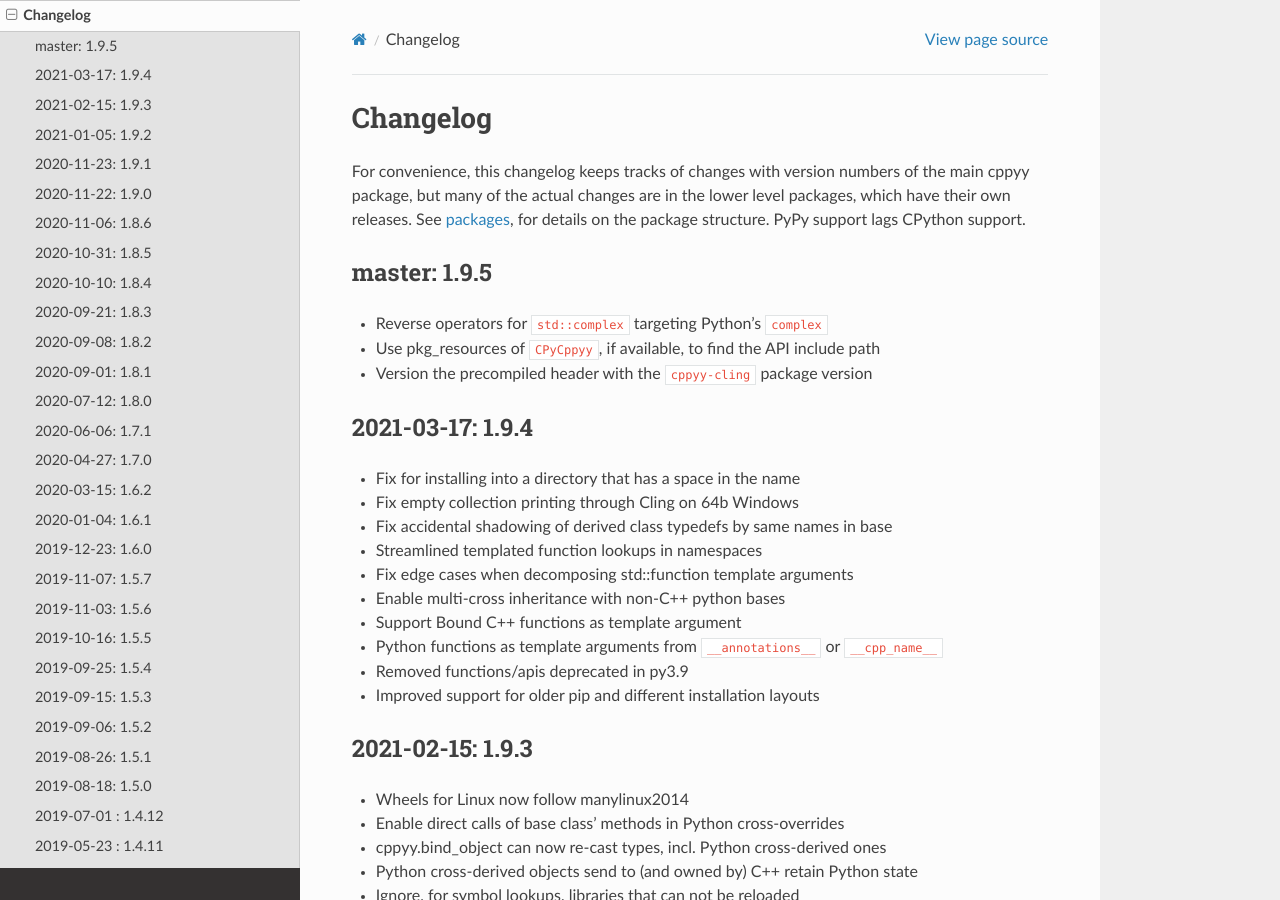
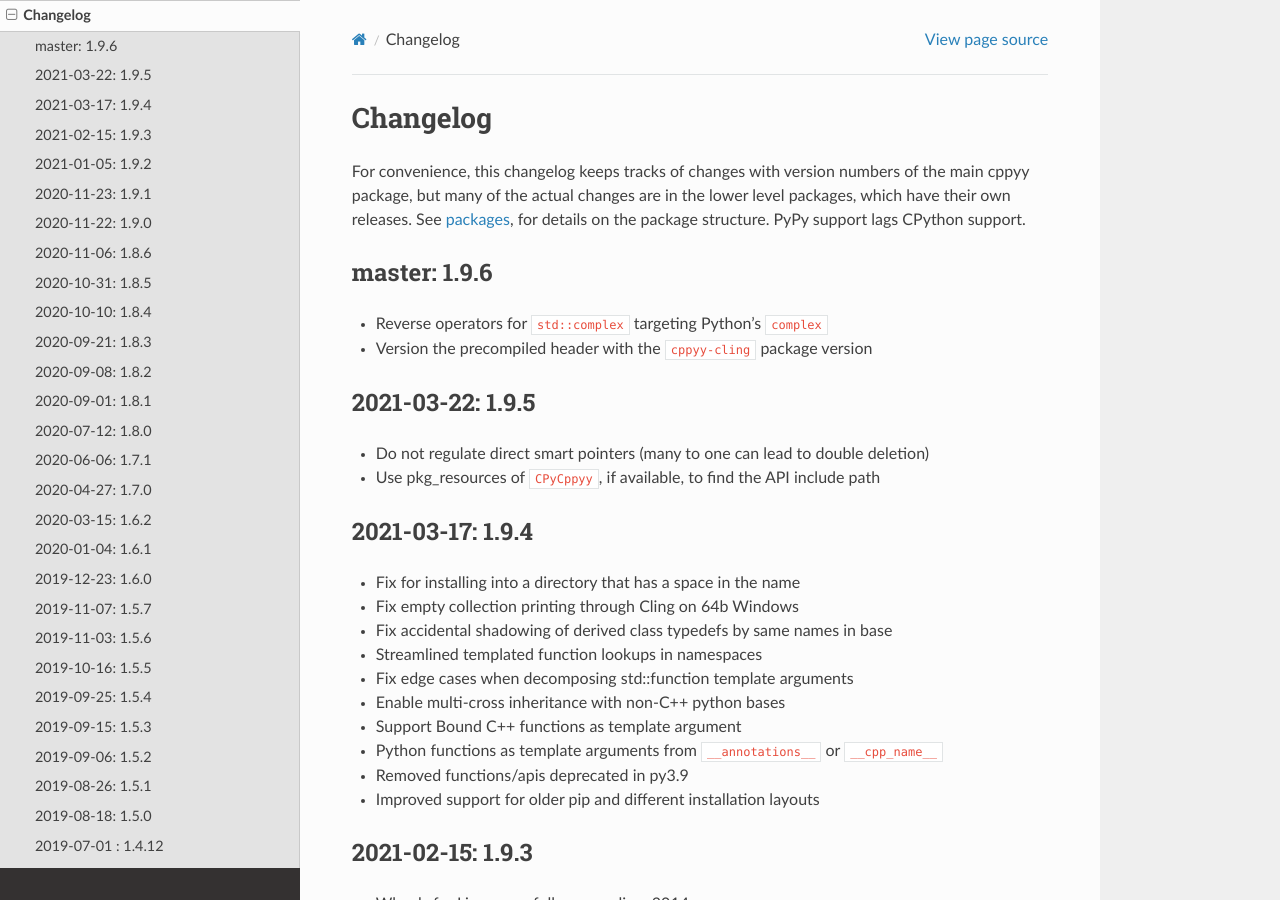
Before and after one commit to wlav/cppyy, a Sphinx documentation site: the page built from doc/source/changelog.rst, in a window 1280 px wide and 900 px high. Built offline with Sphinx 7.4.7 and the Read the Docs theme 2.0.0, drawn with Linux system fonts in a browser that asks for light colours.

Commit message:
start release 1.9.5

```diff
--- a/doc/source/changelog.rst
+++ b/doc/source/changelog.rst
@@ -10,12 +10,18 @@
 PyPy support lags CPython support.
 
 
-master: 1.9.5
+master: 1.9.6
 -------------
 
 * Reverse operators for ``std::complex`` targeting Python's ``complex``
+* Version the precompiled header with the ``cppyy-cling`` package version
+
+
+2021-03-22: 1.9.5
+-----------------
+
+* Do not regulate direct smart pointers (many to one can lead to double deletion)
 * Use pkg_resources of ``CPyCppyy``, if available, to find the API include path
-* Version the precompiled header with the ``cppyy-cling`` package version
 
 
 2021-03-17: 1.9.4
--- a/python/cppyy/_version.py
+++ b/python/cppyy/_version.py
@@ -1 +1 @@
-__version__ = '1.9.4'
+__version__ = '1.9.5'
--- a/setup.py
+++ b/setup.py
@@ -23,7 +23,7 @@
             requirements = ['cppyy-backend<=1.10', 'cppyy-cling<=6.18.2.3']
 except ImportError:
     # CPython
-    requirements = ['CPyCppyy==1.12.3', 'cppyy-backend==1.14.3', 'cppyy-cling==6.21.6']
+    requirements = ['CPyCppyy==1.12.4', 'cppyy-backend==1.14.3', 'cppyy-cling==6.21.6']
 
 setup_requirements = ['wheel']
 if 'build' in sys.argv or 'install' in sys.argv:
```
